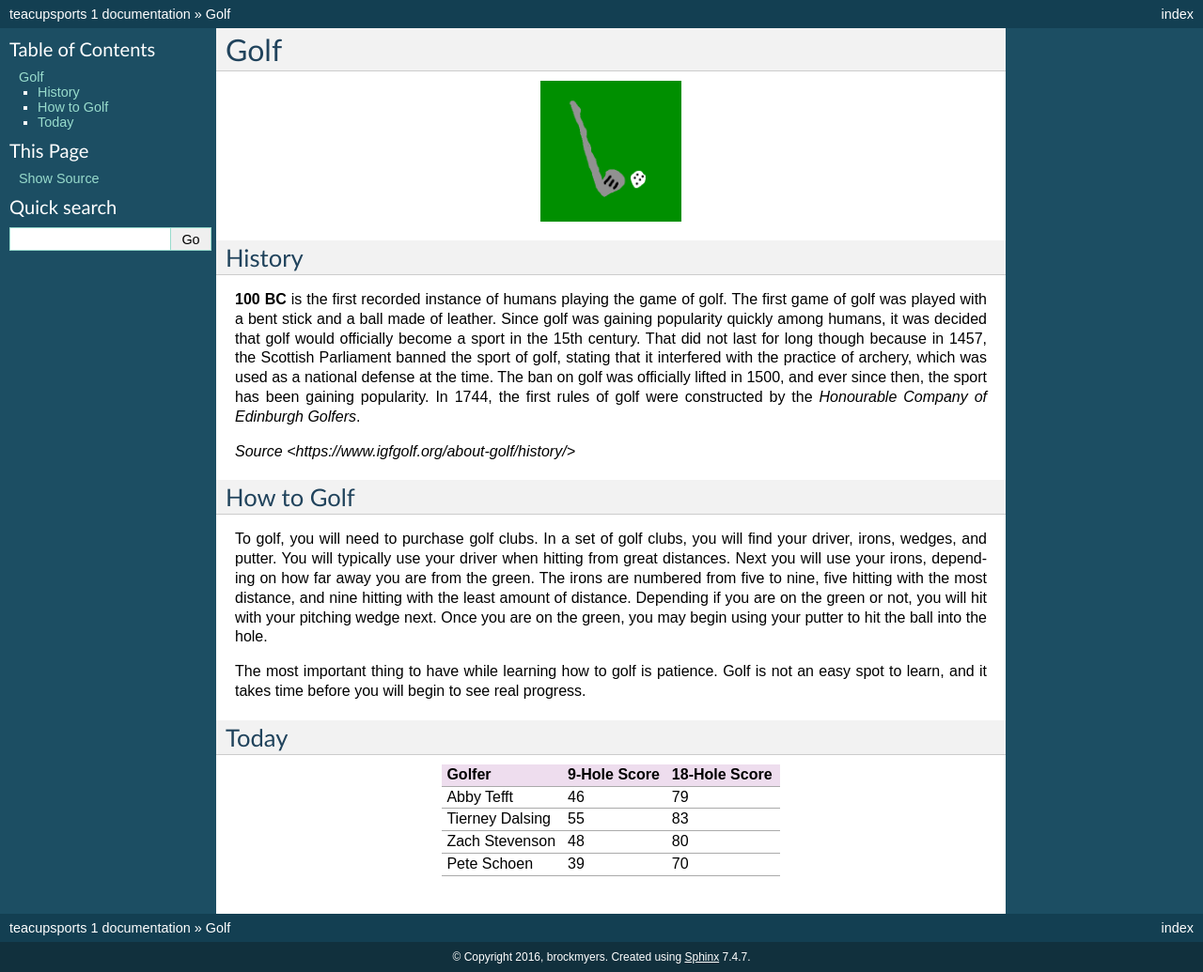
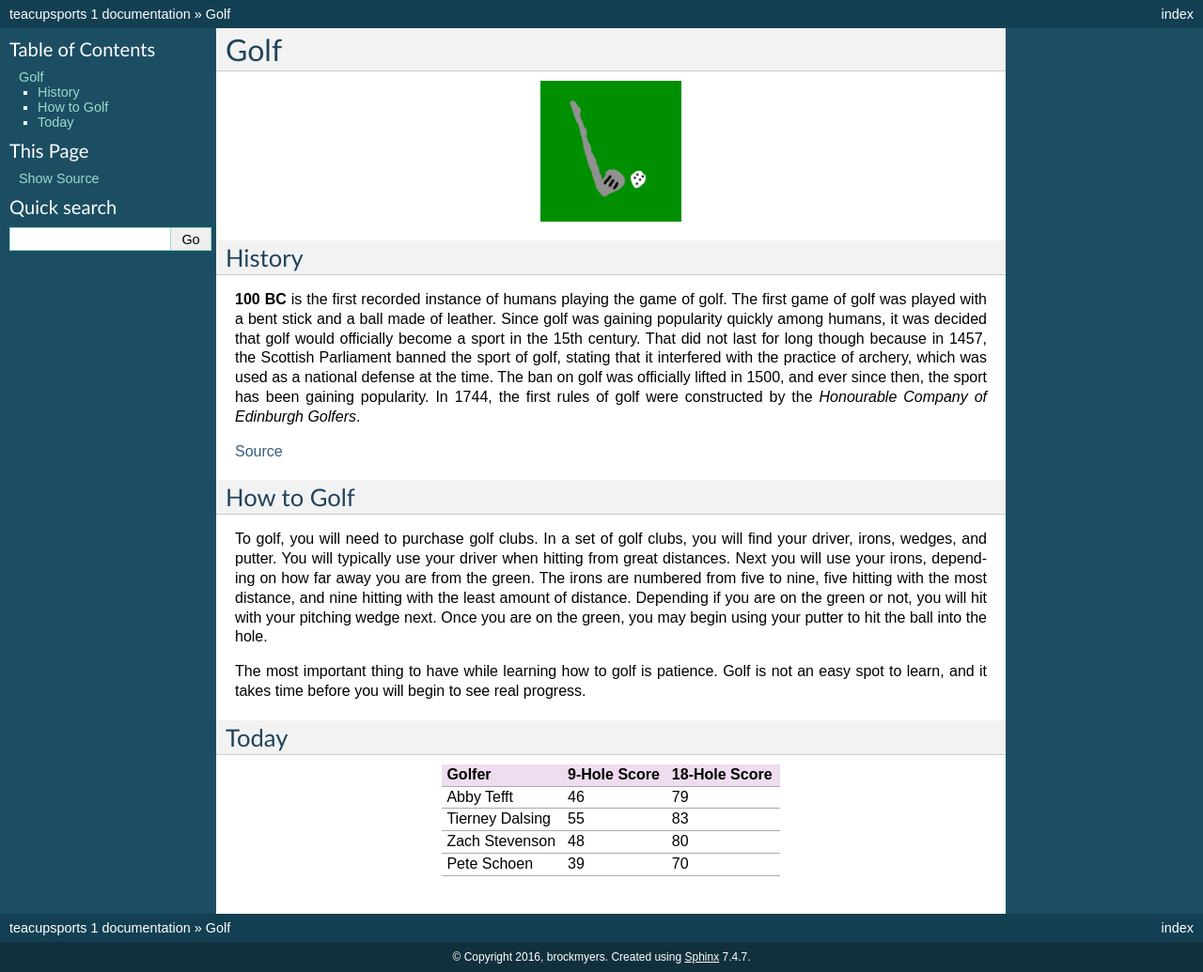
Before and after one commit to brookeschoen/teacupsports, a Sphinx documentation site: the page built from source/golf/golf.rst, in a window 1280 px wide. Shown: the whole page at 94% size. Built offline with Sphinx 7.4.7, drawn with Linux system fonts in a browser that asks for light colours; pages that are not in the unit, such as notebooks, are missing from menus.

Commit message:
Fixed problem with the hyperlink

```diff
--- a/source/golf/golf.rst
+++ b/source/golf/golf.rst
@@ -13,7 +13,7 @@ History
 
 **100 BC** is the first recorded instance of humans playing the game of golf. The first game of golf was played with a bent stick and a ball made of leather. Since golf was gaining popularity quickly among humans, it was decided that golf would officially become a sport in the 15th century. That did not last for long though because in 1457, the Scottish Parliament banned the sport of golf, stating that it interfered with the practice of archery, which was used as a national defense at the time. The ban on golf was officially lifted in 1500, and ever since then, the sport has been gaining popularity. In 1744, the first rules of golf were constructed by the *Honourable Company of Edinburgh Golfers*.
 
-`Source <https://www.igfgolf.org/about-golf/history/>`
+`Source <https://www.igfgolf.org/about-golf/history/>`_
 
 How to Golf
 -----------
```
